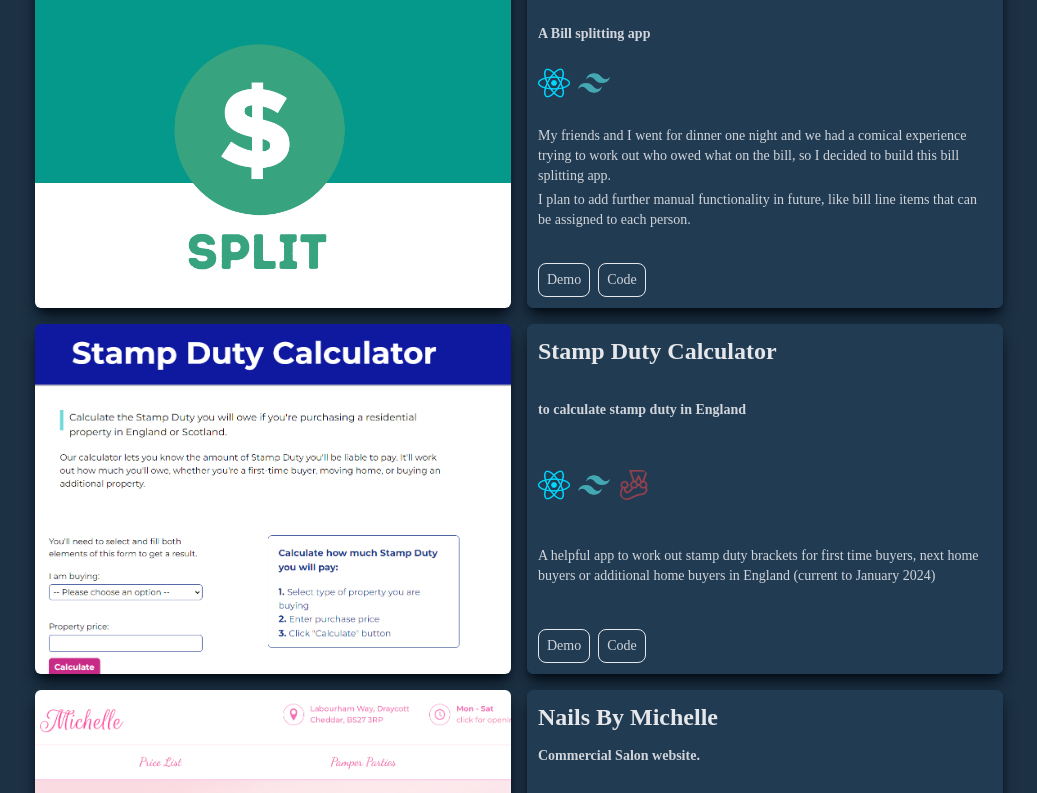
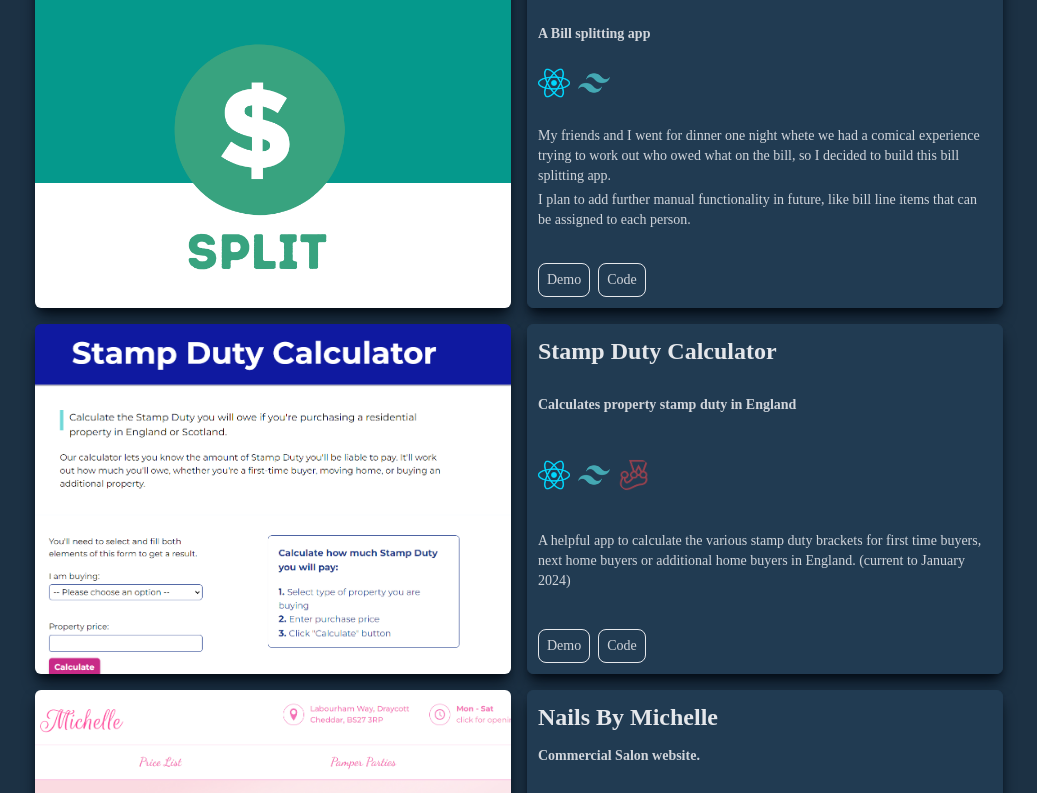
Before and after one commit to BlakeLawrence/portfolio, a React (Create React App) app: page / in a window 1280 px wide. Shown: the part 2246-3039 px from the top of the page, without its empty margins (121-1158 px from the left). Built offline with nearby package versions, Linux system fonts and the light colour scheme; grey boxes are pictures that could not be loaded.

Commit message:
updated projects descriptions

```diff
--- a/src/components/Projects.jsx
+++ b/src/components/Projects.jsx
@@ -58,9 +58,9 @@ const Projects = () => {
             </div>
             <div className="text-gray-300 text-left pb-[2px] text-xs md:text-sm">
               <p className="mt-1">
-                My friends and I went for dinner one night and we had a comical
-                experience trying to work out who owed what on the bill, so I
-                decided to build this bill splitting app.
+                My friends and I went for dinner one night whete we had a
+                comical experience trying to work out who owed what on the bill,
+                so I decided to build this bill splitting app.
               </p>
 
               <p className="mt-1">
@@ -104,7 +104,7 @@ const Projects = () => {
             </h3>
 
             <p className="text-gray-300 font-bold">
-              to calculate stamp duty in England
+              Calculates property stamp duty in England
             </p>
             <div className="flex w-[75px] mt-4 mb-2">
               <img src={react} alt="react icon" className="w-8 mr-2" />
@@ -121,9 +121,9 @@ const Projects = () => {
             </div>
             <div className="text-gray-300 text-left pb-[2px] text-xs md:text-sm">
               <p className="mt-1">
-                A helpful app to work out stamp duty brackets for first time
-                buyers, next home buyers or additional home buyers in England
-                (current to January 2024)
+                A helpful app to calculate the various stamp duty brackets for
+                first time buyers, next home buyers or additional home buyers in
+                England. (current to January 2024)
               </p>
             </div>
 
@@ -182,7 +182,7 @@ const Projects = () => {
               <p className="mt-1">
                 I enjoyed the process of communicating with the client to make
                 sure I met all their needs and delivered a website they were
-                blown away with.
+                very happy with.
               </p>
               <p className="mt-1">
                 I did research on SEO which I implemented to help the clients
```
